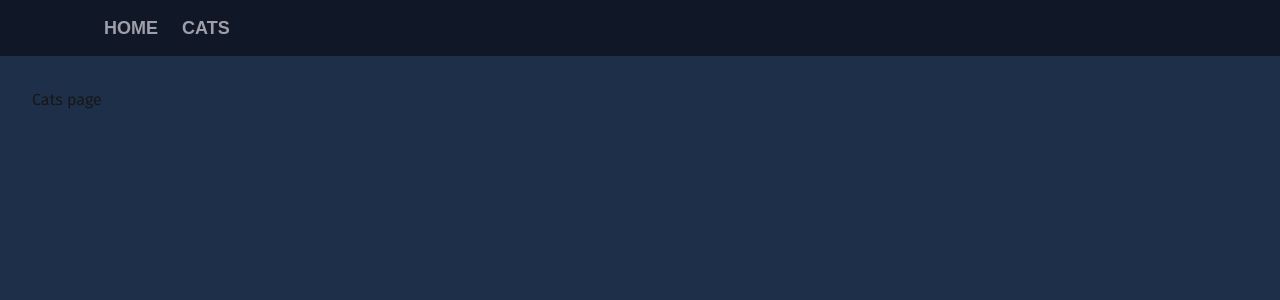
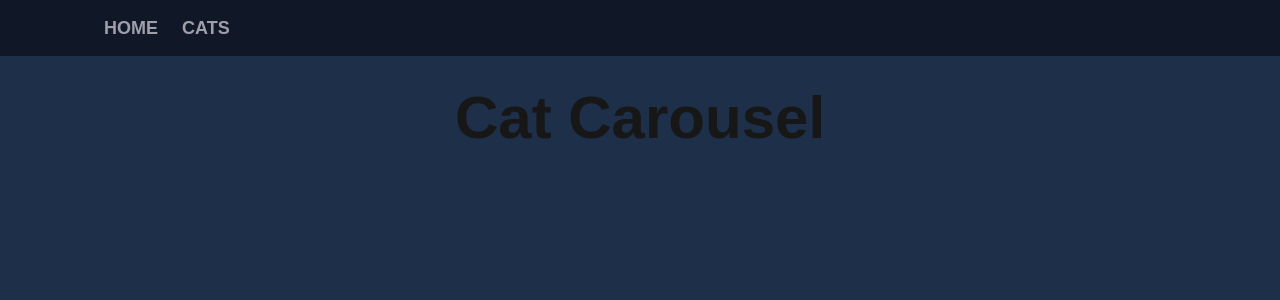
Before and after one commit to RichQ-hub/nib-technical, a Next.js app in the folder frontend/: page /cats in a window 1280 px wide. Shown: the top 300 px of the page. Built offline with nearby package versions, Linux system fonts and the light colour scheme; a web font is replaced by a local one.

Commit message:
Rearranged project setup methods

```diff
--- a/frontend/src/app/cats/page.tsx
+++ b/frontend/src/app/cats/page.tsx
@@ -1,8 +1,9 @@
+import { saira } from "@/fronts";
 
 export default function CatsPage() {
   return (
     <main>
-      Cats page
+      <h1 className={`${saira.className} font-extrabold text-6xl mb-8 text-center`}>Cat Carousel</h1>
     </main>
   );
 }
```
